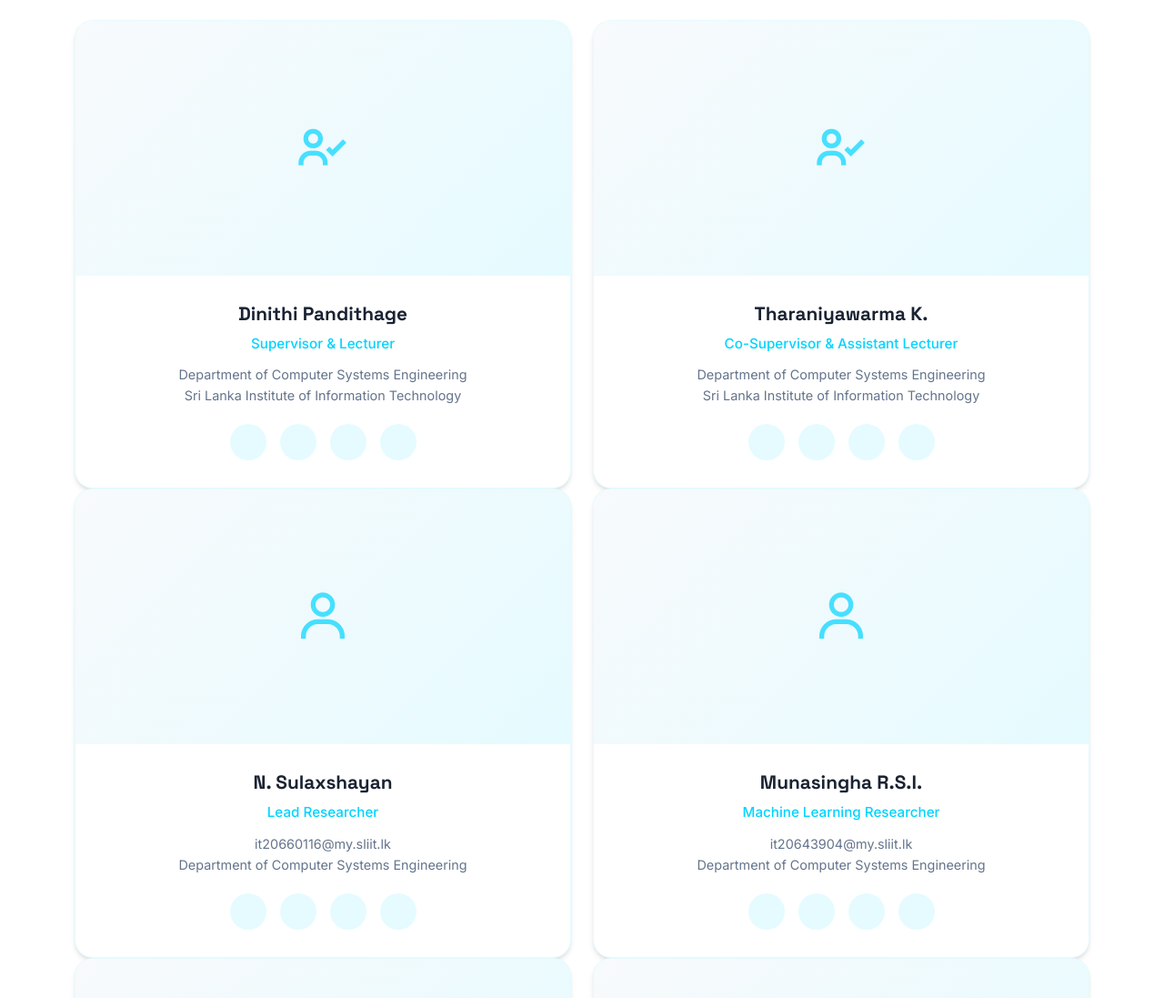
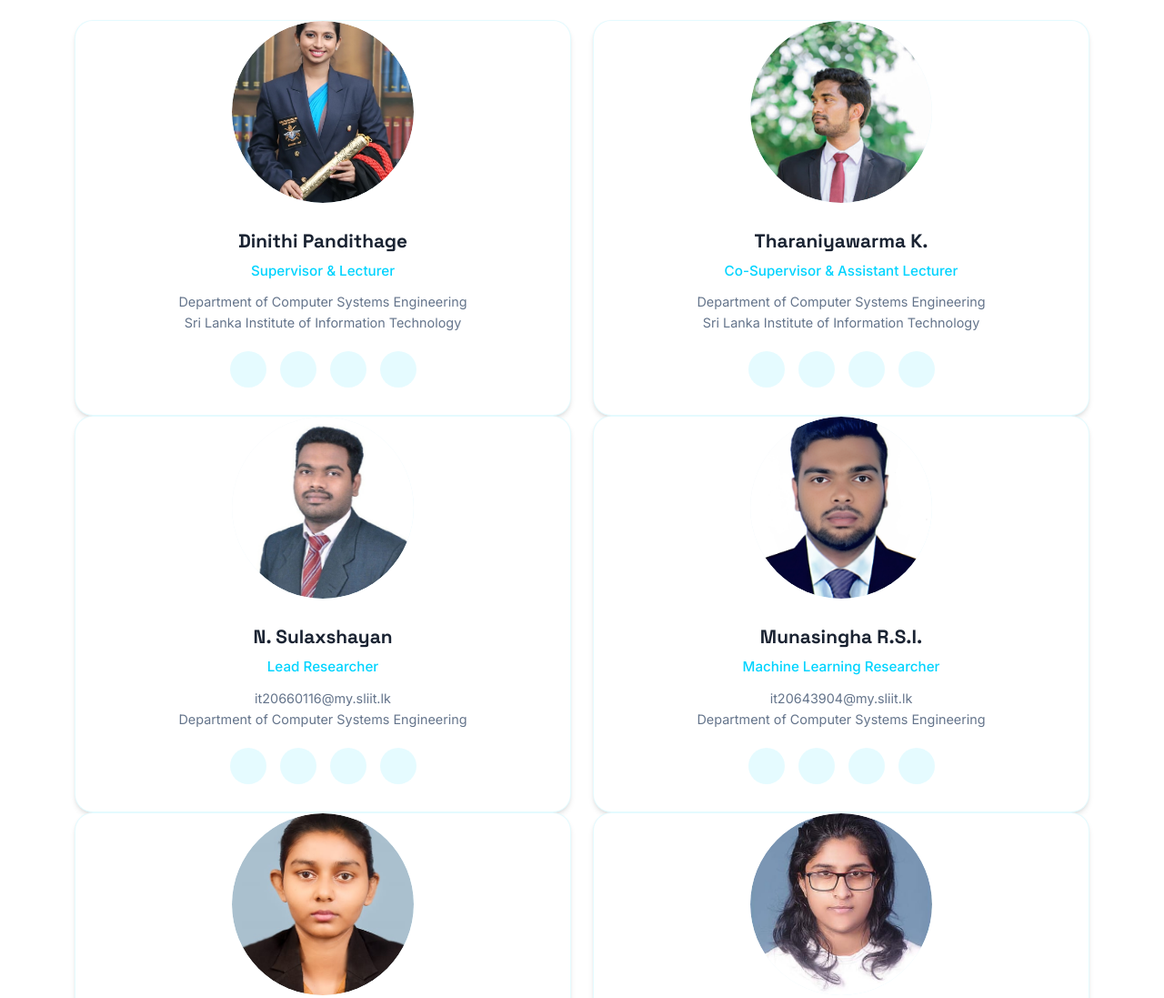
Before and after one commit to NSulaxshayan/threadgurd-pro, a plain HTML site: page index.html in a window 1280 px wide. Shown: the part 5160-6257 px from the top of the page at 91% size. Drawn offline with nearby package versions, Linux system fonts and the light colour scheme.

Commit message:
added chanegs

```diff
--- a/index.html
+++ b/index.html
@@ -626,12 +626,15 @@
 
     .team .member .pic {
       overflow: hidden;
-      height: 280px;
+      height: 200px;
+      width: 200px;
+      margin: 0 auto;
       background: linear-gradient(135deg, var(--bg-light) 0%, rgba(0, 212, 255, 0.1) 100%);
       display: flex;
       align-items: center;
       justify-content: center;
       position: relative;
+      border-radius: 50%;
     }
 
     .team .member .pic::before {
@@ -644,6 +647,7 @@
       background: var(--gradient-accent);
       opacity: 0;
       transition: opacity 0.3s ease;
+      border-radius: 50%;
     }
 
     .team .member:hover .pic::before {
@@ -651,9 +655,16 @@
     }
 
     .team .member .pic i {
-      font-size: 4rem;
+      font-size: 3rem;
       color: var(--accent-color);
       opacity: 0.7;
+    }
+
+    .team .member .pic img {
+      width: 100%;
+      height: 100%;
+      object-fit: cover; /* Ensures the image fills the circular frame without distortion */
+      border-radius: 50%; /* Matches the circular shape of the container */
     }
 
     .team .member-info {
@@ -1270,9 +1281,9 @@
             <h2 class="font-space">Literature Review & Foundation</h2>
             <div class="code-snippet">
               ML_Security_Framework {<br>
-              &nbsp;&nbsp;algorithms: [SVM, Decision_Trees, Deep_Learning]<br>
-              &nbsp;&nbsp;detection: behavioral_anomaly_analysis<br>
-              &nbsp;&nbsp;prediction: vulnerability_identification<br>
+                algorithms: [SVM, Decision_Trees, Deep_Learning]<br>
+                detection: behavioral_anomaly_analysis<br>
+                prediction: vulnerability_identification<br>
               }
             </div>
           </div>
@@ -1311,7 +1322,7 @@
           <div class="col-lg-6 animate-card">
             <div class="member">
               <div class="pic">
-                <i class="bx bx-user-check"></i>
+                <img src="images/Dinithithi.jpeg" >
               </div>
               <div class="member-info">
                 <h4>Dinithi Pandithage</h4>
@@ -1330,7 +1341,7 @@
           <div class="col-lg-6 animate-card">
             <div class="member">
               <div class="pic">
-                <i class="bx bx-user-check"></i>
+                <img src="images/Tharaniyawarma.png" >
               </div>
               <div class="member-info">
                 <h4>Tharaniyawarma K.</h4>
@@ -1350,7 +1361,7 @@
           <div class="col-lg-6 animate-card">
             <div class="member">
               <div class="pic">
-                <i class="bx bx-user"></i>
+                <img src="images/Sulaxshayan.png" >
               </div>
               <div class="member-info">
                 <h4>N. Sulaxshayan</h4>
@@ -1366,11 +1377,10 @@
             </div>
           </div>
 
-
           <div class="col-lg-6 animate-card">
             <div class="member">
               <div class="pic">
-                <i class="bx bx-user"></i>
+                <img src="images/Munasingha.png" >
               </div>
               <div class="member-info">
                 <h4>Munasingha R.S.I.</h4>
@@ -1389,7 +1399,7 @@
           <div class="col-lg-6 animate-card">
             <div class="member">
               <div class="pic">
-                <i class="bx bx-user"></i>
+                <img src="images/Yeshani.jpeg" >
               </div>
               <div class="member-info">
                 <h4>Yeshani A.V.S.H.</h4>
@@ -1408,7 +1418,7 @@
           <div class="col-lg-6 animate-card">
             <div class="member">
               <div class="pic">
-                <i class="bx bx-user"></i>
+                <img src="images/Uthpali.jpeg" >
               </div>
               <div class="member-info">
                 <h4>Uthpali H.K.I.</h4>
@@ -1503,7 +1513,7 @@
       <div class="container">
         <div class="row">
           <div class="col-lg-3 col-md-6 footer-contact">
-            <h3 class="font-space">ThreatGuard Pro</h3>
+
             <p>
               Advanced Machine Learning Research<br>
               SLIIT Malabe Campus<br>
@@ -1557,7 +1567,7 @@
     <div class="container d-md-flex py-4">
       <div class="me-md-auto text-center text-md-start">
         <div class="copyright">
-          &copy; Copyright <strong><span>ThreatGuard Pro</span></strong>. All Rights Reserved
+          © Copyright <strong><span>ThreatGuard Pro</span></strong>. All Rights Reserved
         </div>
         <div class="credits">
           Research Project by SLIIT Computer Systems Engineering Department
```
Also changed, not shown: images/Dinithithi.jpeg (added), images/Munasingha.png (added), images/Sulaxshayan.png (added), images/Tharaniyawarma.png (added), images/Uthpali.jpeg (added), images/Yeshani.jpeg (added), images/logo.png (added).
